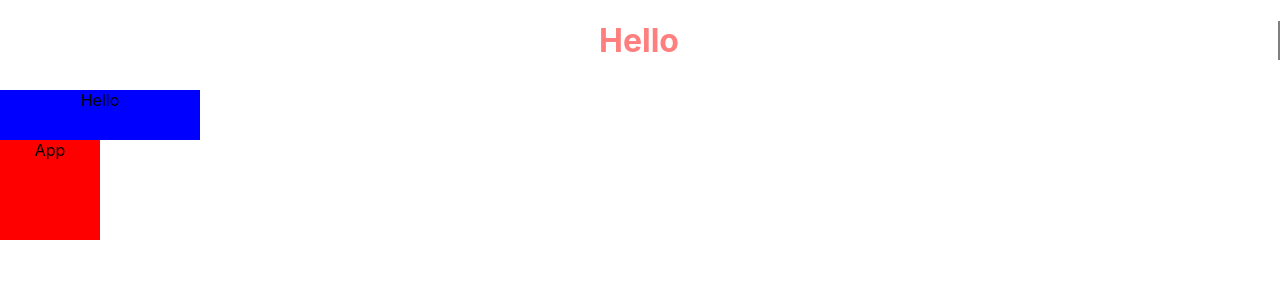
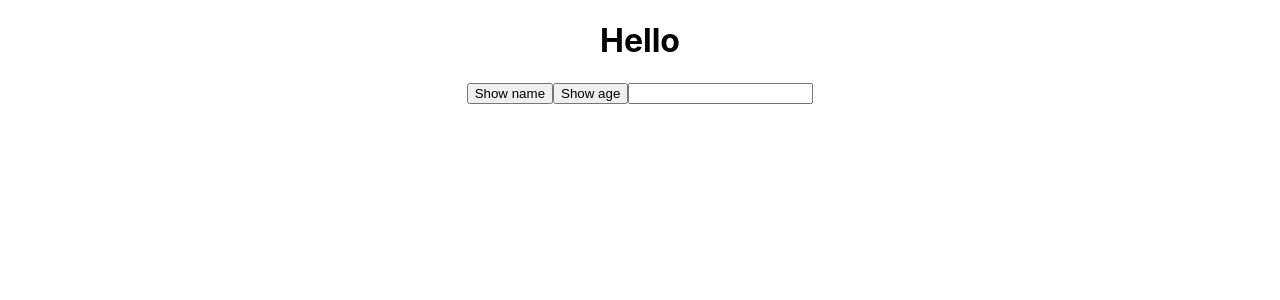
Before and after one commit to JavaScript-221B/react-first, a React (Create React App) app in the folder ksy/voca/: page / in a window 1280 px wide. Shown: the top 300 px of the page. Built offline with nearby package versions, Linux system fonts and the light colour scheme.

Commit message:
Add: 06. 이벤트 처리(Handling Events)

```diff
--- a/ksy/voca/src/App.js
+++ b/ksy/voca/src/App.js
@@ -7,7 +7,6 @@
   return (
     <div className="App">
       <Hello />
-      <div className={styles.box}>App</div>
     </div>
   );
 }
--- a/ksy/voca/src/component/Hello.js
+++ b/ksy/voca/src/component/Hello.js
@@ -1,28 +1,32 @@
-// const Hello = () => {
-//     <p>Hello</p>;
-// };
+export default function Hello() {
+    function showName() {
+        console.log("Mike");
+    }
+    function showAge(age) {
+        console.log(age);
+    }
+    function showText(txt) {
+        console.log(txt);
+    }
 
-// export default Hello;
-
-
-
-import World from './World';
-import styles from "./Hello.module.css";
-
-export default function Hello() {
     return (
         <div>
-            <h1 style={
-                {
-                    color: '#f00',
-                    borderRight: '2px solid #000',
-                    marginBottom: '30px',
-                    opacity : 0.5
-                }
-            }>
-                Hello
-            </h1>
-            <div className={styles.box}>Hello</div>
+            <h1>Hello</h1>
+            <button onClick={showName}>Show name</button>
+            <button
+                onClick={() => {
+                    showAge(30);
+                }}
+            >
+                Show age
+            </button>
+            <input
+                type="text"
+                onChange={e => {
+                    const txt = e.target.value;
+                    showText(txt);
+                }}
+            />
         </div>
     );
 }
```
